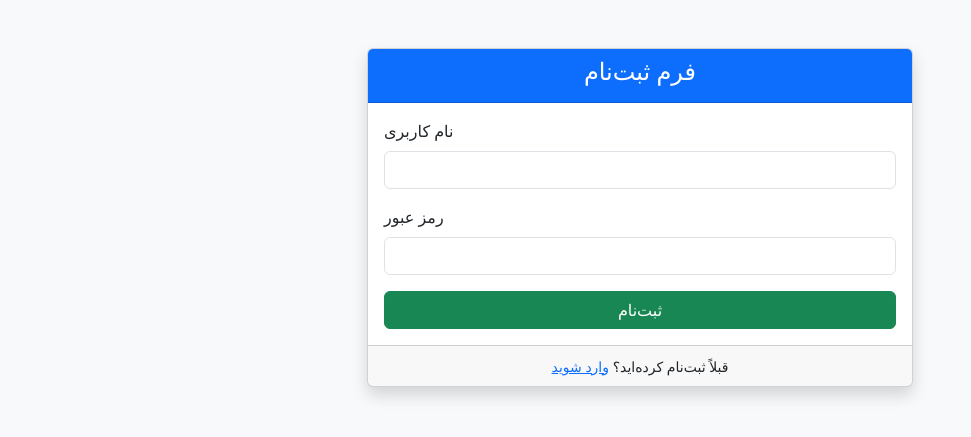
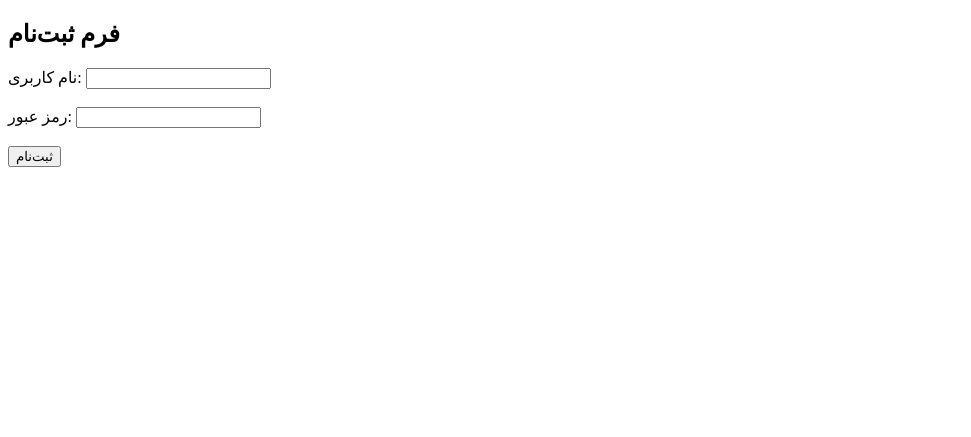
Before and after one commit to Farnam123/mony, a Flask app: page /register in a window 1280 px wide. Shown: the top 437 px of the page, without its empty margins (0-971 px from the left). Run offline with Flask 3, Linux system fonts and the light colour scheme.

Commit message:
Update register.html

```diff
--- a/templates/register.html
+++ b/templates/register.html
@@ -1,44 +1,26 @@
-<!-- templates/register.html -->
-<!DOCTYPE html>
+<!doctype html>
 <html lang="fa">
 <head>
     <meta charset="UTF-8">
-    <title>ثبت‌نام - Farnam</title>
-    <link rel="stylesheet" href="https://cdn.jsdelivr.net/npm/bootstrap@5.3.0/dist/css/bootstrap.rtl.min.css">
+    <title>ثبت‌نام</title>
 </head>
-<body class="bg-light">
-
-<div class="container mt-5">
-    <div class="row justify-content-center">
-        <div class="col-md-6">
-
-            <div class="card shadow">
-                <div class="card-header text-center bg-primary text-white">
-                    <h4>فرم ثبت‌نام</h4>
-                </div>
-                <div class="card-body">
-                    <form method="POST" action="{{ url_for('register') }}">
-                        <div class="mb-3">
-                            <label for="username" class="form-label">نام کاربری</label>
-                            <input type="text" name="username" class="form-control" id="username" required>
-                        </div>
-
-                        <div class="mb-3">
-                            <label for="password" class="form-label">رمز عبور</label>
-                            <input type="password" name="password" class="form-control" id="password" required>
-                        </div>
-
-                        <button type="submit" class="btn btn-success w-100">ثبت‌نام</button>
-                    </form>
-                </div>
-                <div class="card-footer text-center">
-                    <small>قبلاً ثبت‌نام کرده‌اید؟ <a href="{{ url_for('login') }}">وارد شوید</a></small>
-                </div>
-            </div>
-
-        </div>
-    </div>
-</div>
-
+<body>
+    <h2>فرم ثبت‌نام</h2>
+    {% with messages = get_flashed_messages(with_categories=true) %}
+      {% if messages %}
+        <ul>
+          {% for category, message in messages %}
+            <li style="color: red;">{{ message }}</li>
+          {% endfor %}
+        </ul>
+      {% endif %}
+    {% endwith %}
+    <form method="POST">
+        <label>نام کاربری:</label>
+        <input type="text" name="username" required><br><br>
+        <label>رمز عبور:</label>
+        <input type="password" name="password" required><br><br>
+        <button type="submit">ثبت‌نام</button>
+    </form>
 </body>
 </html>
```
